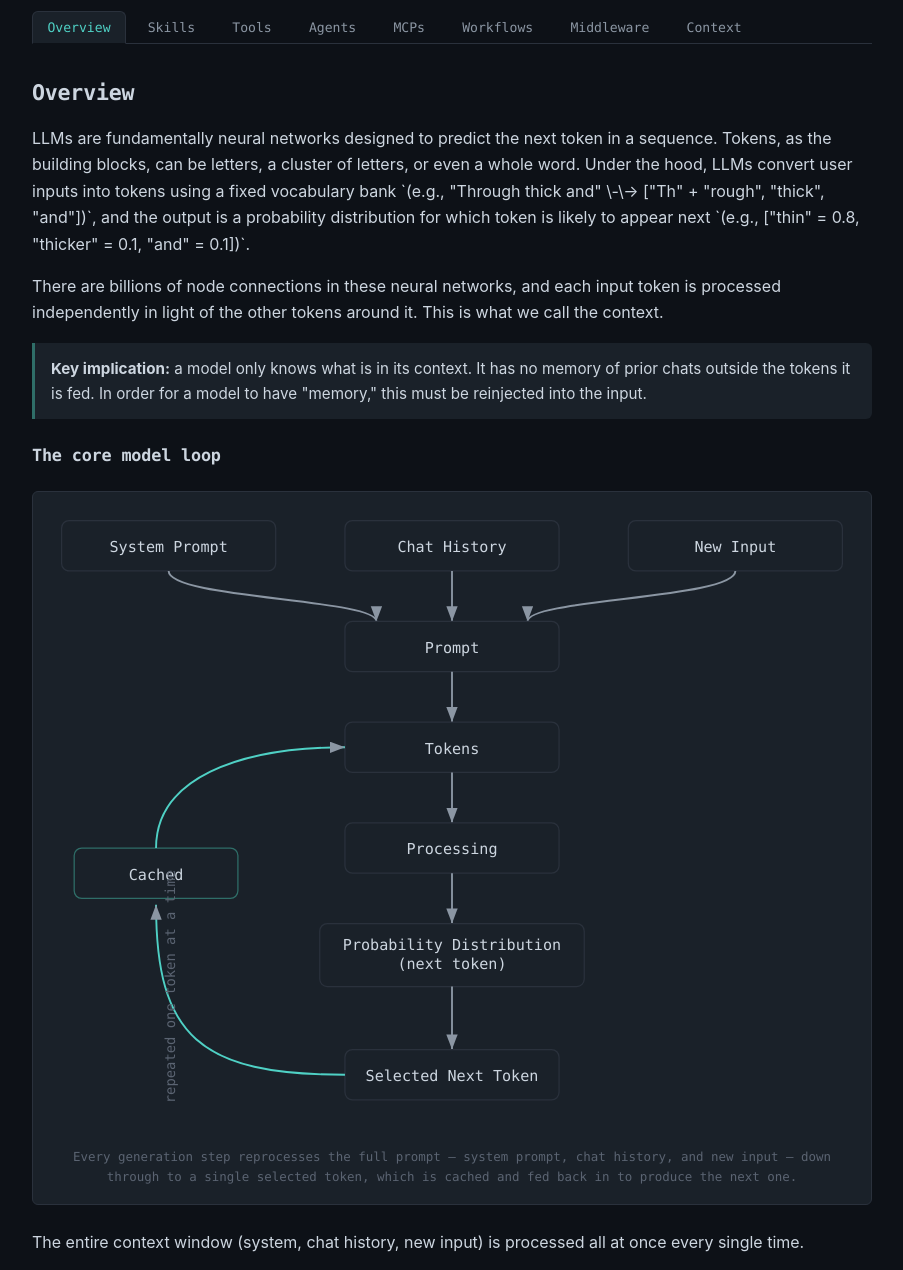
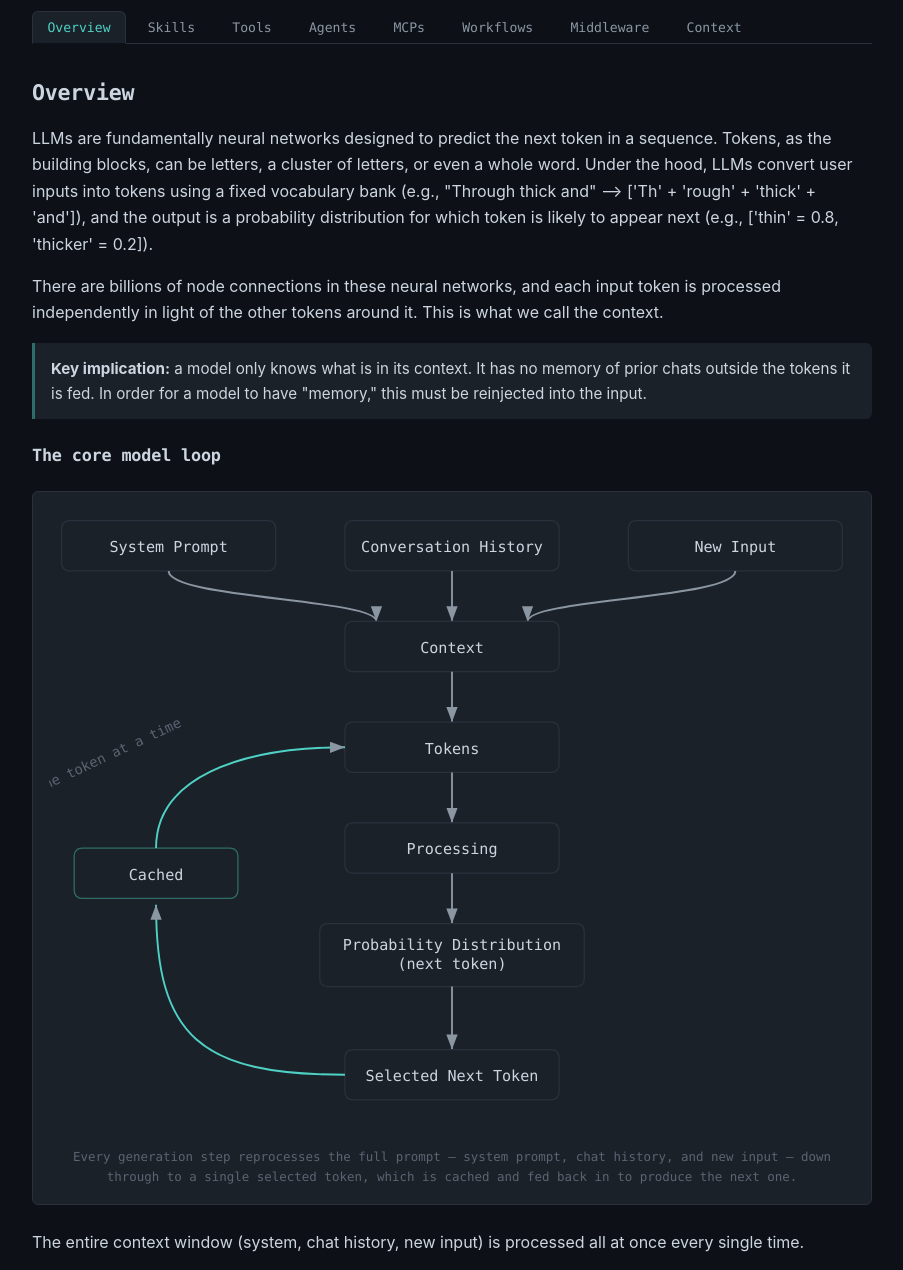
Before and after one commit to Luke-Rutten/ai-adoption-designs, a plain HTML site: page topics/foundations.html in a window 1280 px wide. Shown: the part 220-1490 px from the top of the page, without its empty margins (188-1091 px from the left). Drawn offline with Linux system fonts and the light colour scheme.

Commit message:
redesigned

```diff
--- a/topics/foundations.html
+++ b/topics/foundations.html
@@ -53,8 +53,8 @@
           LLMs are fundamentally neural networks designed to predict the next token in
           a sequence. Tokens, as the building blocks, can be letters, a cluster of letters, or
           even a whole word. Under the hood, LLMs convert user inputs into tokens using a
-          fixed vocabulary bank `(e.g., "Through thick and" \-\-> ["Th" + "rough", "thick", "and"])`, and the output is a probability distribution for which token
-          is likely to appear next `(e.g., ["thin" = 0.8, "thicker" = 0.1, "and" = 0.1])`.
+          fixed vocabulary bank (e.g., "Through thick and" --> ['Th' + 'rough' + 'thick' + 'and']), and the output is a probability distribution for which token
+          is likely to appear next (e.g., ['thin' = 0.8, 'thicker' = 0.2]).
         </p>
         <p>
           There are billions of node connections in these neural networks, and each input token
@@ -87,14 +87,14 @@
             </style>
 
             <g class="cmlnode"><rect x="10" y="10" width="170" height="40" rx="6"></rect><text x="95" y="35">System Prompt</text></g>
-            <g class="cmlnode"><rect x="235" y="10" width="170" height="40" rx="6"></rect><text x="320" y="35">Chat History</text></g>
+            <g class="cmlnode"><rect x="235" y="10" width="170" height="40" rx="6"></rect><text x="320" y="35">Conversation History</text></g>
             <g class="cmlnode"><rect x="460" y="10" width="170" height="40" rx="6"></rect><text x="545" y="35">New Input</text></g>
 
             <path class="cmledge" d="M95,50 C95,72 260,72 260,90"></path>
             <path class="cmledge" d="M320,50 L320,90"></path>
             <path class="cmledge" d="M545,50 C545,72 380,72 380,90"></path>
 
-            <g class="cmlnode"><rect x="235" y="90" width="170" height="40" rx="6"></rect><text x="320" y="115">Prompt</text></g>
+            <g class="cmlnode"><rect x="235" y="90" width="170" height="40" rx="6"></rect><text x="320" y="115">Context</text></g>
             <path class="cmledge" d="M320,130 L320,170"></path>
 
             <g class="cmlnode"><rect x="235" y="170" width="170" height="40" rx="6"></rect><text x="320" y="195">Tokens</text></g>
@@ -111,7 +111,7 @@
             <path class="cmlloop" d="M235,450 C120,450 85,420 85,315"></path>
             <g class="cmlnode cache"><rect x="20" y="270" width="130" height="40" rx="6"></rect><text x="85" y="295">Cached</text></g>
             <path class="cmlloop" d="M85,270 C85,215 150,190 235,190"></path>
-            <text class="cmllabel" x="100" y="380" transform="rotate(-90 100 380)">repeated one token at a time</text>
+            <text class="cmllabel" x="100" y="195" transform="rotate(-25 100 380)">repeated one token at a time</text>
           </svg>
           <figcaption>Every generation step reprocesses the full prompt — system prompt, chat history, and new
             input — down through to a single selected token, which is cached and fed back in to produce
```
